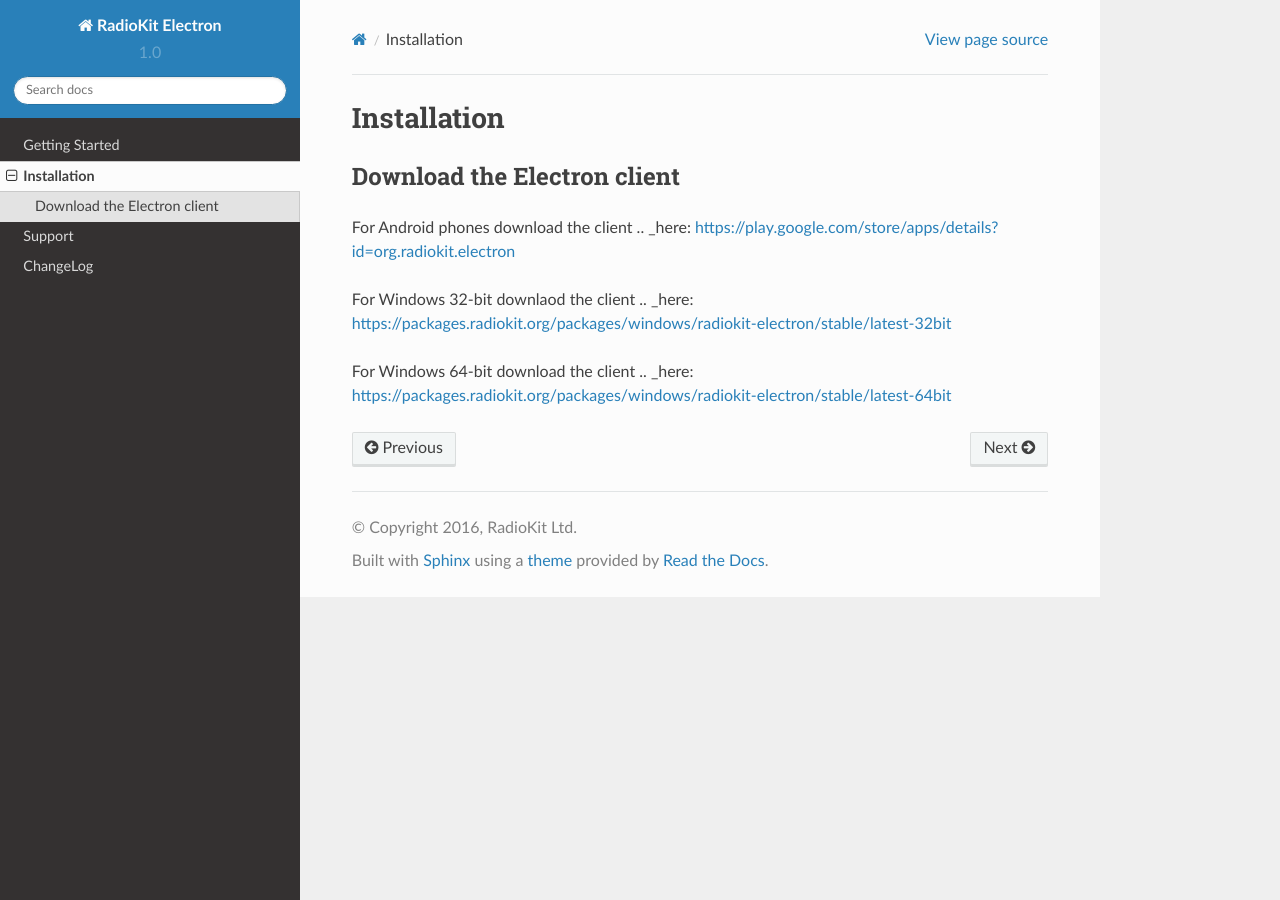
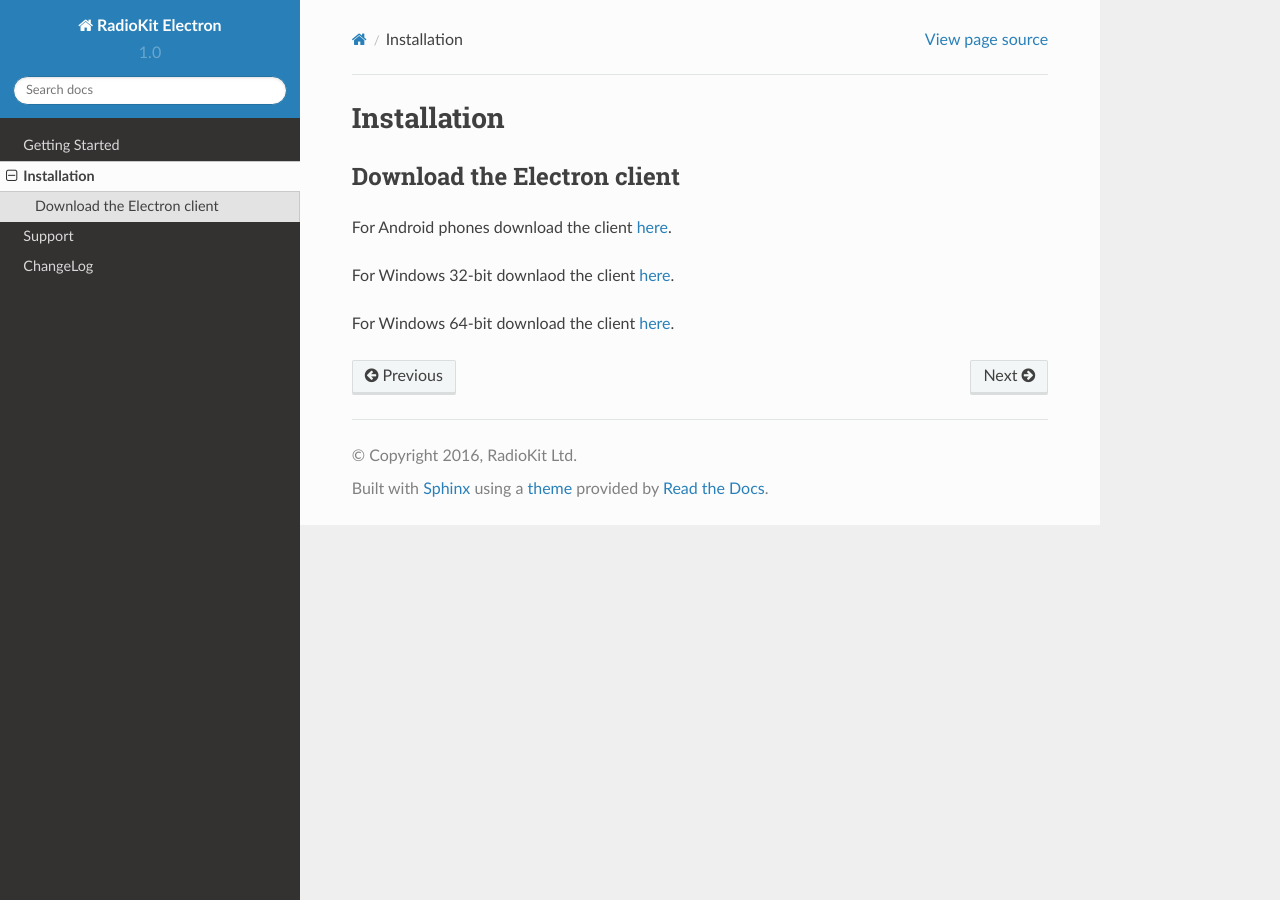
Before and after one commit to radiokit/electron-docs, a Sphinx documentation site: the page built from docs/source/installation.rst, in a window 1280 px wide. Built offline with Sphinx 7.4.7 and the Read the Docs theme 2.0.0, drawn with Linux system fonts in a browser that asks for light colours.

Commit message:
installation.rst edited online with Bitbucket

```diff
--- a/docs/source/installation.rst
+++ b/docs/source/installation.rst
@@ -4,11 +4,11 @@
 Download the Electron client
 ----------------------------
 
-For Android phones download the client .. _here: https://play.google.com/store/apps/details?id=org.radiokit.electron
+For Android phones download the client `here <https://play.google.com/store/apps/details?id=org.radiokit.electron>`_.
 
-For Windows 32-bit downlaod the client .. _here: https://packages.radiokit.org/packages/windows/radiokit-electron/stable/latest-32bit
+For Windows 32-bit downlaod the client `here <https://packages.radiokit.org/packages/windows/radiokit-electron/stable/latest-32bit>`_.
 
-For Windows 64-bit download the client .. _here: https://packages.radiokit.org/packages/windows/radiokit-electron/stable/latest-64bit
+For Windows 64-bit download the client `here <https://packages.radiokit.org/packages/windows/radiokit-electron/stable/latest-64bit>`_.
 
 
 
```
